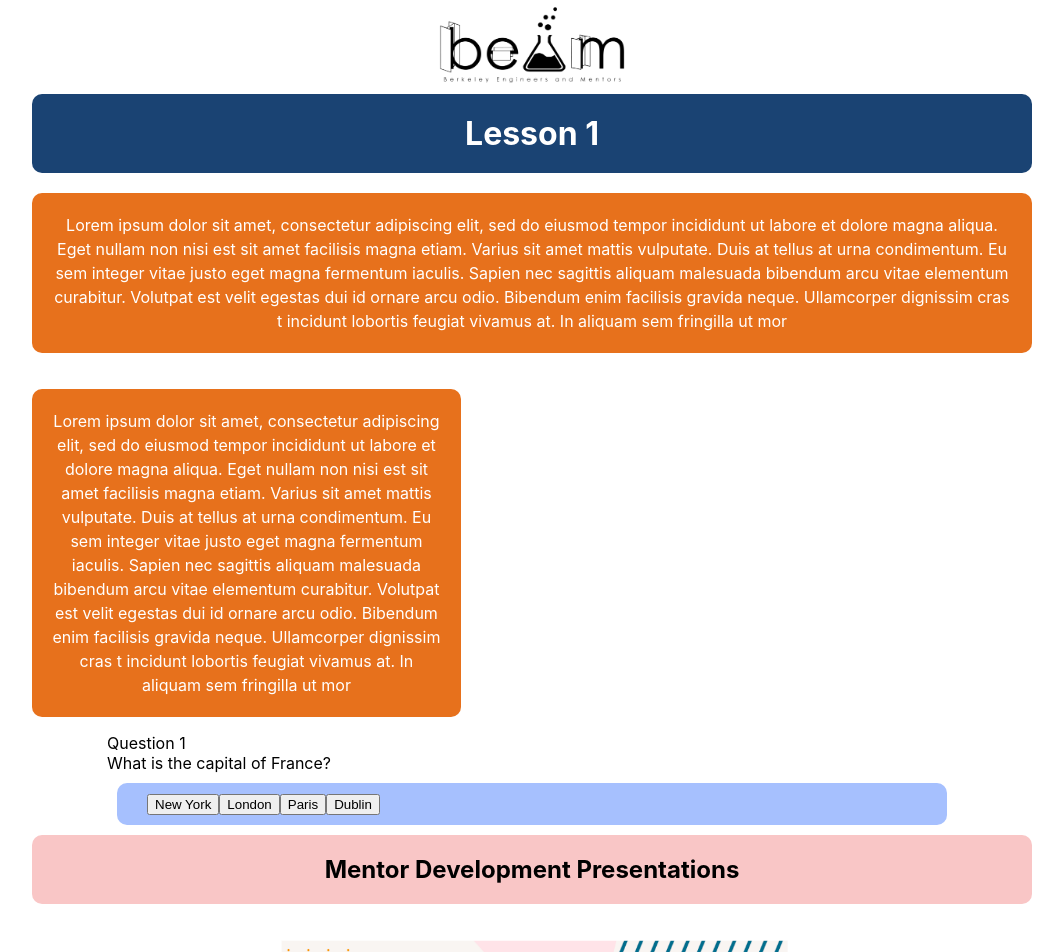
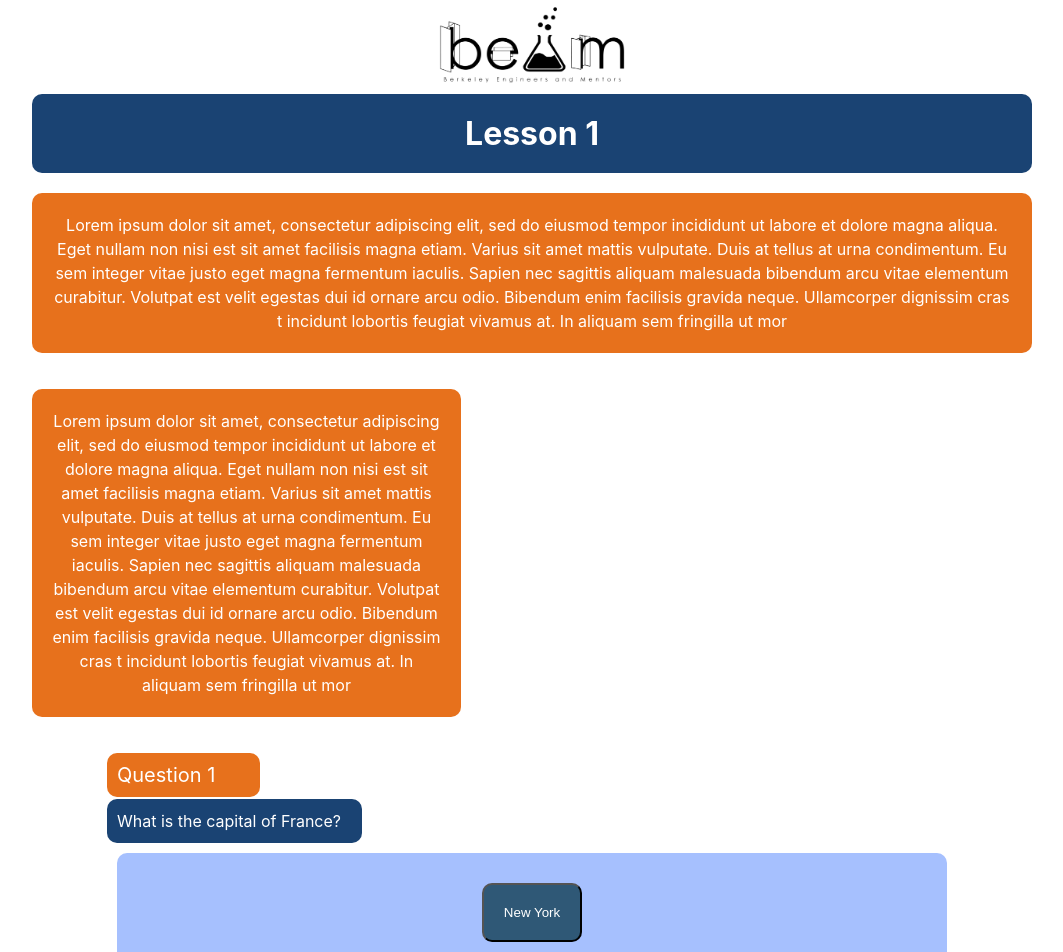
Before and after one commit to joyceyguo/beam-md-tool, a Next.js app: page /lessons/lesson1 in a window 1280 px wide. Shown: the top 952 px of the page, without its empty margins (108-1171 px from the left). Built offline with nearby package versions, Linux system fonts and the light colour scheme.

Commit message:
Some formatting for quizzes. Still needs some additional stuff

```diff
--- a/pages/lessons/lesson1.js
+++ b/pages/lessons/lesson1.js
@@ -118,15 +118,16 @@ function lesson1() {
 				</div>
 			) : (
 				<>
-					<div className={styles.quizopt}>
-						<div className={styles.quizopt}>
-							<span>Question {currentQuestion + 1}</span>
-						</div>
-						<div className={styles.quizopt}>{questions[currentQuestion].questionText}</div>
-					</div>
+
+                    <div className={styles.question_title}>
+                        <span>Question {currentQuestion + 1}</span>
+                    </div>
+
+                    <div className={styles.question}>{questions[currentQuestion].questionText}</div>
+
 					<div className={styles.quizbtn}>
 						{questions[currentQuestion].answerOptions.map((answerOption) => (
-							<button onClick={() => handleAnswerOptionClick(answerOption.isCorrect)}>{answerOption.answerText}</button>
+							<button className={styles.quiz} onClick={() => handleAnswerOptionClick(answerOption.isCorrect)}>{answerOption.answerText}</button>
 						))}
 					</div>
 				</>
--- a/styles/lesson.module.css
+++ b/styles/lesson.module.css
@@ -35,6 +35,42 @@
     justify-content: center;
     align-items: center;
 
+    font-style: normal;
+    font-weight: normal;
+    font-size: 16px;
+    line-height: 24px;
+    color: #FFFFFF;
+}
+
+.question_title{
+    background: #E7711C;
+    border-radius: 10px;
+
+    padding: 10px;
+    margin-top: 20px;
+    margin-bottom: 2px;
+
+    display: flex;
+
+    width: 18%;
+    font-style: normal;
+    font-weight: normal;
+    font-size: 20px;
+    line-height: 24px;
+    color: #FFFFFF;
+}
+.question{
+    background: rgb(26, 67, 115);
+    border-radius: 10px;
+
+    padding: 10px;
+    margin-top: 2px;
+    margin-bottom: 2px;
+
+    display: flex;
+
+
+    width: 30%;
     font-style: normal;
     font-weight: normal;
     font-size: 16px;
```
